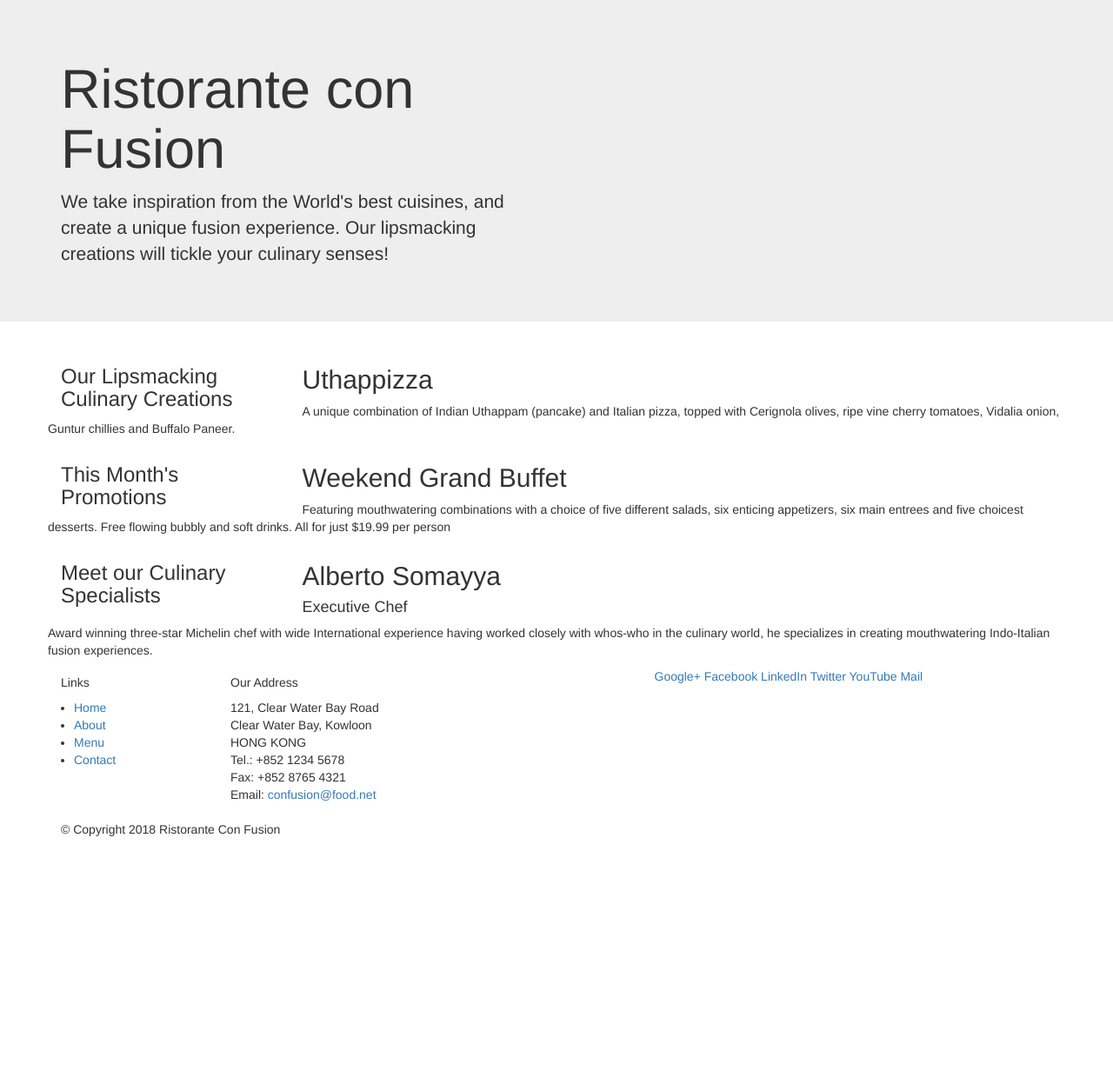
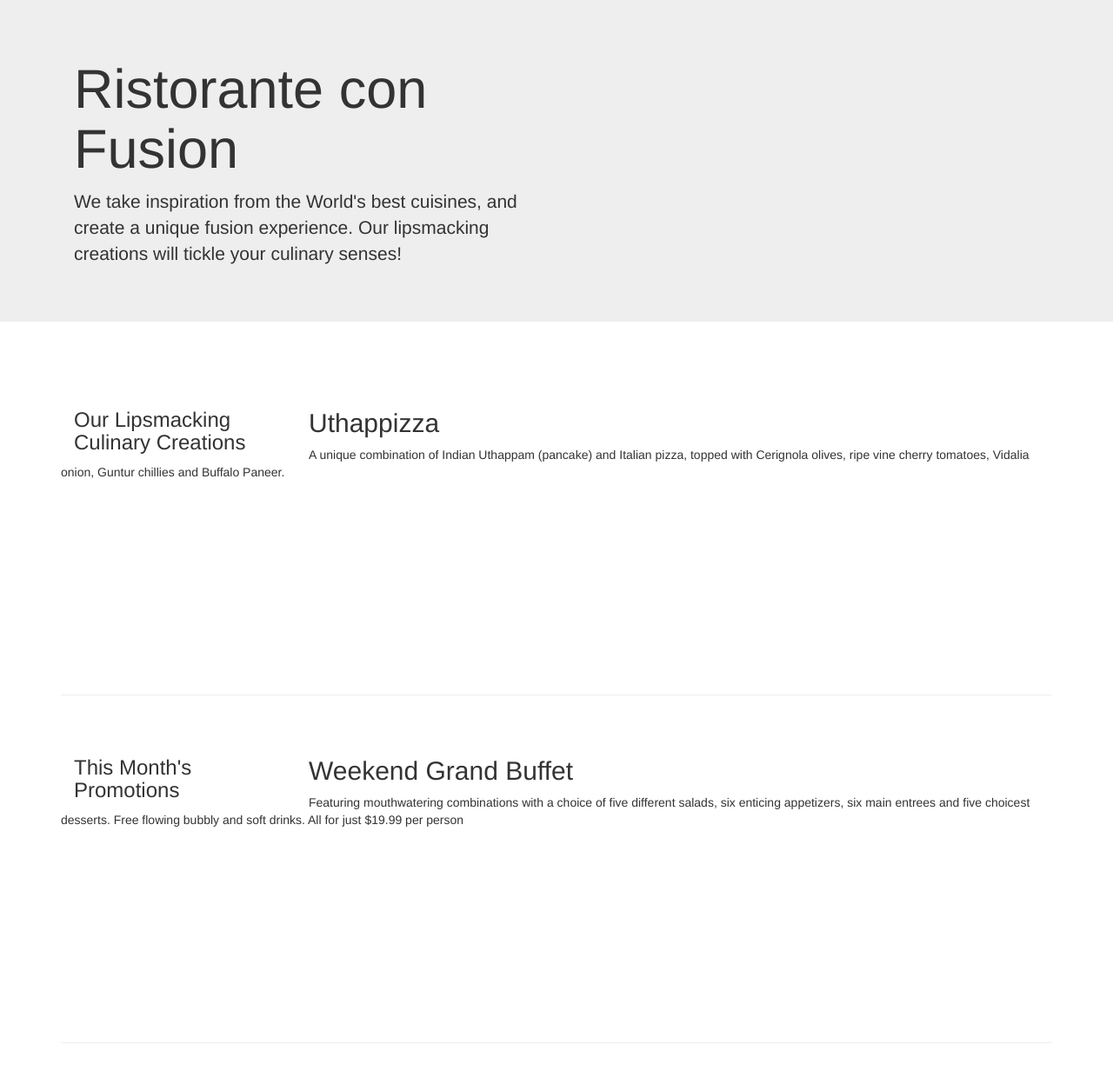
Before and after one commit to noussaiba99/bootstrapCoursera, a plain HTML site: page index.html in a window 1280 px wide. Shown: the top 1247 px of the page at 87% size. Before the commit the page ends 974 px from the top, so only its background shows below. Drawn offline with nearby package versions, Linux system fonts and the light colour scheme.

Commit message:
Bootstrap Grid Part 2

```diff
--- /dev/null
+++ b/css/styles.css
@@ -0,0 +1,17 @@
+.row-header{
+    margin:0px auto;
+    padding:0px;
+}
+
+.row-content {
+    margin:0px auto;
+    padding: 50px 0px 50px 0px;
+    border-bottom: 1px ridge;
+    min-height:400px;
+}
+
+.footer{
+    background-color: #D1C4E9;
+    margin:0px auto;
+    padding: 20px 0px 20px 0px;
+}
--- a/index.html
+++ b/index.html
@@ -9,6 +9,7 @@
 
       <!-- Bootstrap CSS -->
       <link rel="stylesheet" href="node_modules/bootstrap/dist/css/bootstrap.min.css">
+      <link href="css/styles.css" rel="stylesheet">
     <title>Ristorante Con Fusion</title>
 </head>
 
@@ -16,7 +17,7 @@
 
     <header class="jumbotron">
         <div class="container">
-            <div class="row">
+            <div class="row row-header">
                 <div class="col-12 col-sm-6">
                     <h1>Ristorante con Fusion</h1>
                     <p>We take inspiration from the World's best cuisines, and create a unique fusion experience. Our lipsmacking creations will tickle your culinary senses!</p>
@@ -28,7 +29,7 @@
     </header>
 
     <div  class="container">
-        <div class="row">
+        <div class="row row-content align-items-center">
             <div class="col-12 col-sm-4 order-sm-last col-md-3">
                 <h3>Our Lipsmacking Culinary Creations</h3>
             </div>
@@ -39,7 +40,7 @@
         </div>
 
 
-        <div class="row">
+        <div class="row row-content align-items-center">
             <div class="col-12 col-sm-4 order-sm-last col-md-3">
                 <h3>This Month's Promotions</h3>
             </div>
@@ -49,7 +50,7 @@
             </div>
         </div>
 
-        <div class="row">
+        <div class="row row-content align-items-center">
             <div class="col-12 col-sm-4 order-sm-last col-md-3">
                 <h3>Meet our Culinary Specialists</h3>
             </div>
@@ -61,12 +62,12 @@
         </div>
     </div>
 
-    <footer>
+    <footer class="footer">
         <div class="container">
             <div class="row">
                 <div class="col-4 col-sm-2">
                     <h5>Links</h5>
-                    <ul class="col-4 offset-1 col-sm-2">
+                    <ul class=" list-unstyled col-4 offset-1 col-sm-2">
                         <li><a href="#">Home</a></li>
                         <li><a href="#">About</a></li>
                         <li><a href="#">Menu</a></li>
@@ -84,8 +85,8 @@
 		              Email: <a href="mailto:confusion@food.net">confusion@food.net</a>
 		           </address>
                 </div>
-                <div class="col-12 col-sm-4">
-                    <div>
+                <div class="col-12 col-sm-4 align-self-center">
+                    <div class="text-center">
                         <a href="http://google.com/+">Google+</a>
                         <a href="http://www.facebook.com/profile.php?id=">Facebook</a>
                         <a href="http://www.linkedin.com/in/">LinkedIn</a>
@@ -95,8 +96,8 @@
                     </div>
                 </div>
            </div>
-           <div class="col-auto">
-                <div>
+           <div class="row justify-content-center">
+                <div class="col-auto">
                     <p>© Copyright 2018 Ristorante Con Fusion</p>
                 </div>
            </div>
```
